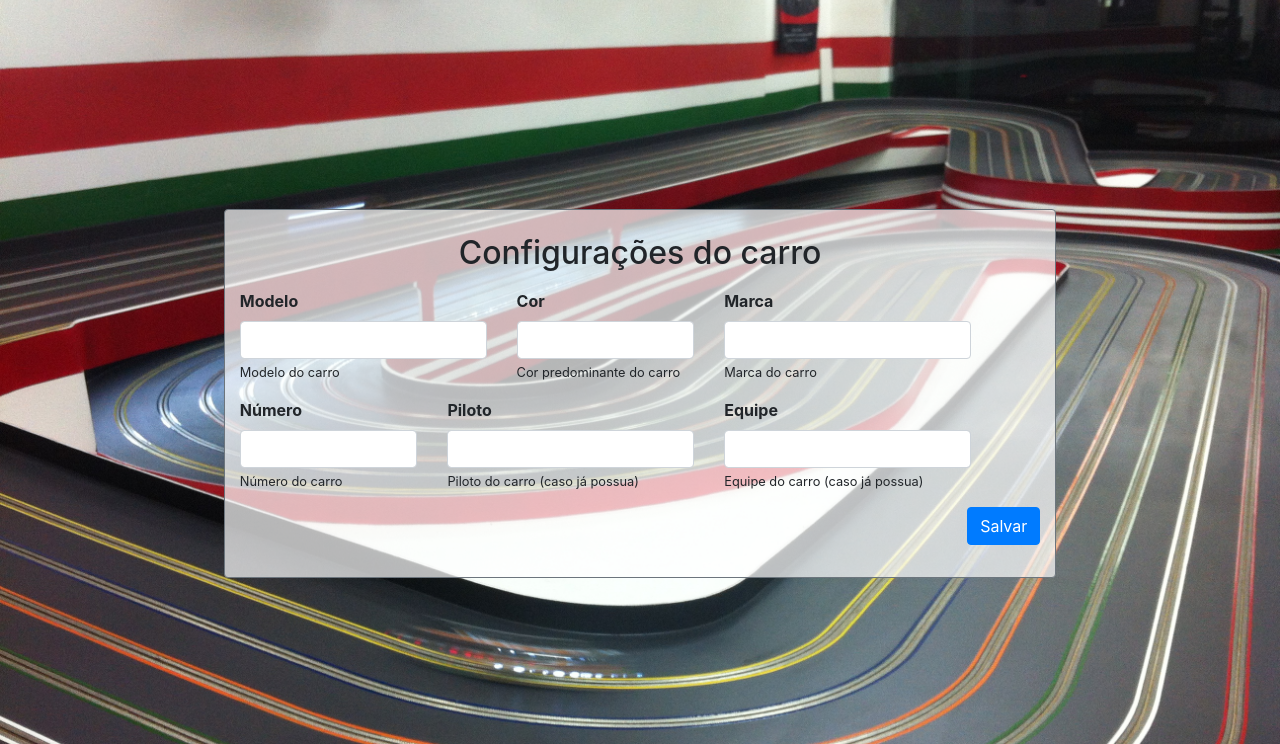
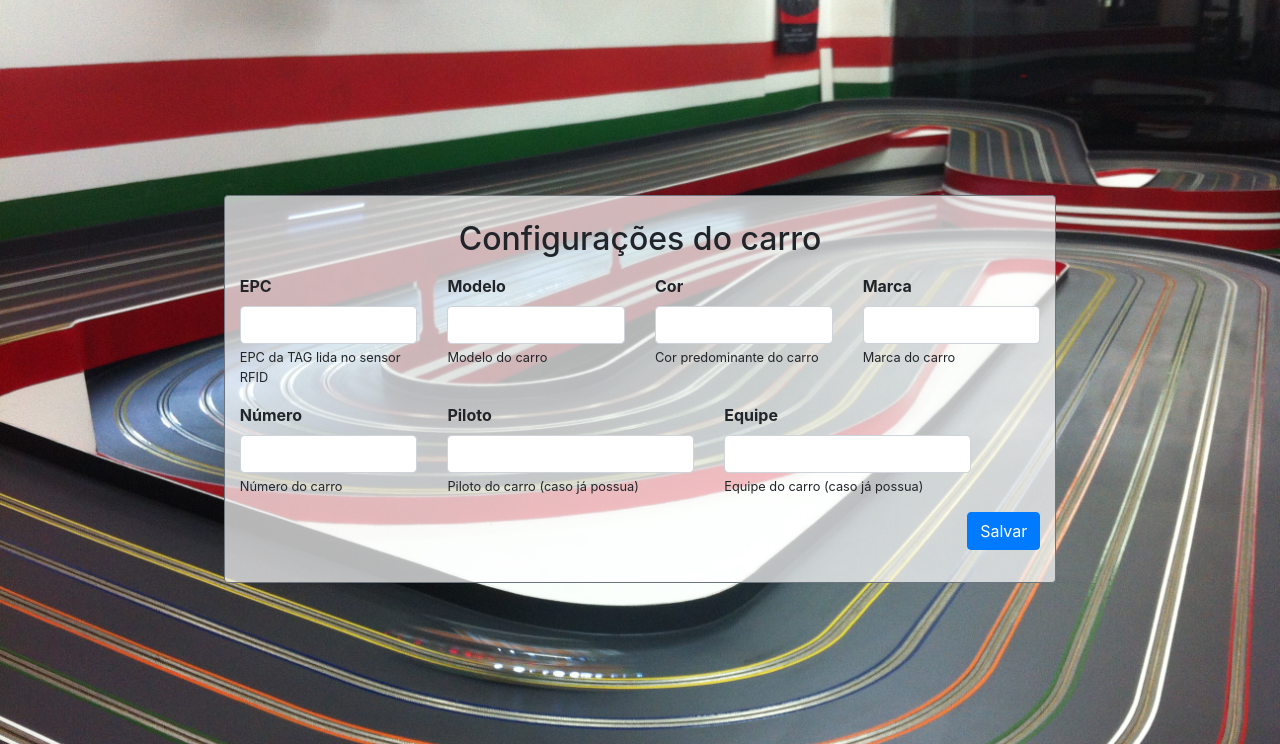
Before and after one commit to AndersonCorreia/PBL-2020.1-Autorama, a Flask app: a page that uses templates/config/carro.html in a window 1280 px wide. Shown: the part 56-800 px from the top of the page. Run offline with Flask 2, Linux system fonts and the light colour scheme; some libraries are stand-ins or nearby versions.

Commit message:
alteraçoes cadastrar carro

```diff
--- a/app.py
+++ b/app.py
@@ -1,5 +1,6 @@
 from flask import Flask, render_template, request
 from models.Leitor import Leitor
+from models.Carro import Carro
 
 app = Flask(__name__)
 
@@ -21,9 +22,15 @@ def configLeitor():
         leitor.save(request.form)
         return render_template('config/leitor.html', leitor = leitor.dados, saved=True)
 
-@app.route('/configuração/carro')
+@app.route('/configuração/carro', methods=['GET', 'POST'])
 def configCarro():
-    return render_template('config/carro.html')
+    if (request.method == "GET"):
+        return render_template('config/carro.html')
+    if (request.method == "POST"):
+        carro = Carro()
+        carro.save(request.form)
+        return render_template('config/carro.html', carro = carro.dados, saved=True)
+
 
 @app.route('/sobre')
 def about():
--- a/templates/config/carro.html
+++ b/templates/config/carro.html
@@ -5,28 +5,41 @@
 
 {% block content %}
     <h2 class="text-center mt-4">{% block title %}Configurações do carro{% endblock %}</h2>
-    <form method="POST" class="font-weight-bold mt-3 row">
-        <div class="form-group col-7 col-md-5 col-lg-4">
+    {% if saved %}
+        <div class="alert my-3 w-75 alert-success mx-auto alert-dismissible fade show text-center" role="alert">
+            Configurações atualizadas com sucesso
+            <button type="button" class="close" data-dismiss="alert" aria-label="Close">
+                <span aria-hidden="true">&times;</span>
+            </button>
+      </div>
+    {% endif %}
+    <form method="POST" action="{{url_for('configCarro')}}" class="font-weight-bold mt-3 row">
+        <div class="form-group col-5 col-md-3 col-lg-3">
+            <label for="epc">EPC</label>
+            <input type="text" class="form-control" name="epc" id="epc" >
+            <small class="form-text">EPC da TAG lida no sensor RFID</small>
+        </div>
+        <div class="form-group col-7 col-md-3 col-lg-3">
             <label for="modelo">Modelo</label>
-            <input type="text" class="form-control" name="modelo" id="modelo" aria-describedby="modeloHelp">
+            <input required type="text" class="form-control" name="modelo" id="modelo">
             <small class="form-text">Modelo do carro</small>
         </div>
         <div class="form-group col-5 col-md-3 col-lg-3">
             <label for="cor">Cor</label>
-            <input type="text" class="form-control" name="cor" id="cor">
+            <input required type="text" class="form-control" name="cor" id="cor">
             <small class="form-text">Cor predominante do carro</small>
         </div>
-        <div class="form-group col-7 col-md-4 col-lg-4">
+        <div class="form-group col-7 col-md-3 col-lg-3">
             <label for="marca">Marca</label>
-            <input type="text" class="form-control" name="marca" id="marca">
+            <input required type="text" class="form-control" name="marca" id="marca">
             <small class="form-text">Marca do carro</small>
         </div>
-        <div class="form-group col-5 col-md-3 col-lg-3">
+        <div class="form-group col-5 col-md-4 col-lg-3">
             <label for="num">Número</label>
-            <input type="text" class="form-control" name="num" id="num">
+            <input required type="text" class="form-control" name="num" id="num">
             <small class="form-text">Número do carro</small>
         </div>
-        <div class="form-group col-7 col-md-5 col-lg-4">
+        <div class="form-group col-7 col-md-4 col-lg-4">
             <label for="piloto">Piloto</label>
             <input type="text" class="form-control" name="piloto" id="piloto">
             <small class="form-text">Piloto do carro (caso já possua)</small>
```
Also changed, not shown: models/Carro.py (added, +12 -0 lines).
